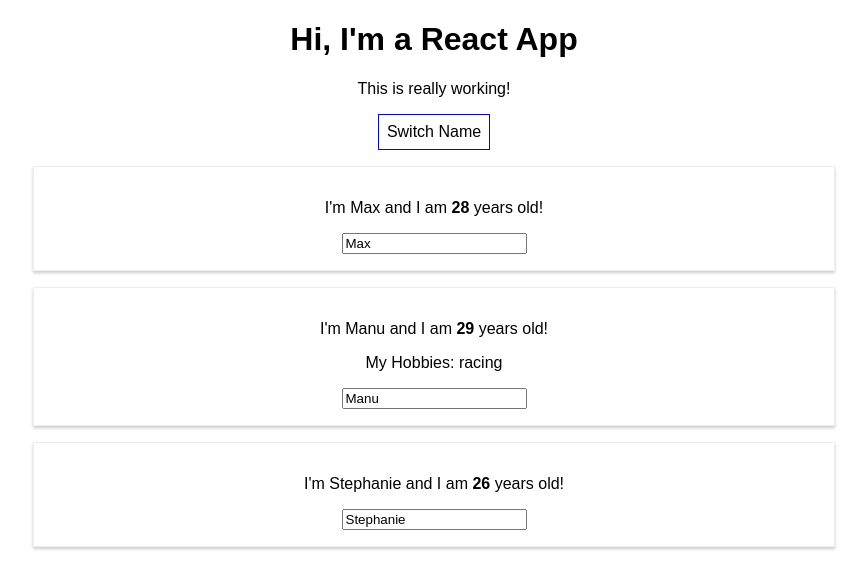
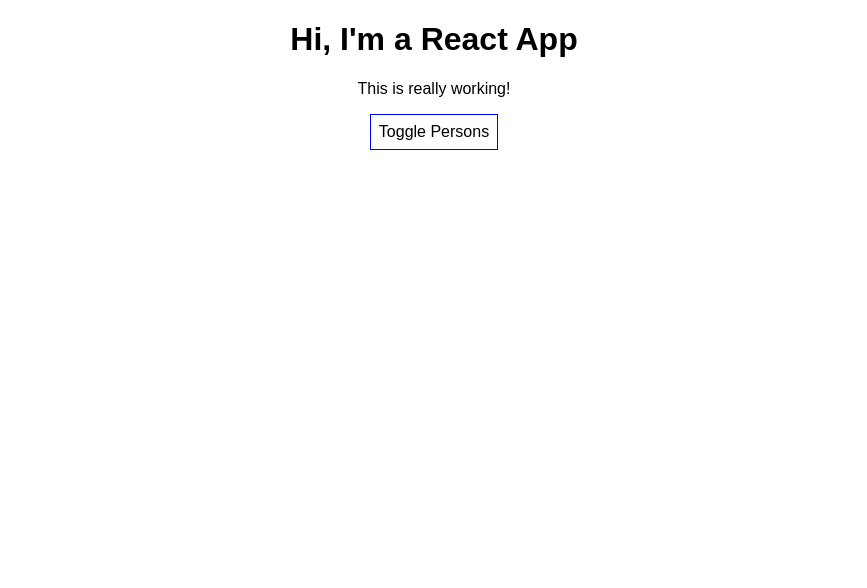
Before and after one commit to travisoverby/react-complete-guide-udemy-introduction, a React (Create React App) app: page / in a window 1280 px wide. Shown: the top 588 px of the page, without its empty margins (206-1073 px from the left). Built offline with nearby package versions, Linux system fonts and the light colour scheme.

Commit message:
Complete 'lists and conditionals' module

```diff
--- a/src/App.js
+++ b/src/App.js
@@ -6,11 +6,12 @@
 
   state = {
     persons: [
-      { name: 'Max', age: 28 },
-      { name: 'Manu', age: 29 },
-      { name: 'Stephanie', age: 26 }
+      { id: 'fdhjskaf98i2unf111', name: 'Max', age: 28 },
+      { id: 'fdhjskaf98i2unf222', name: 'Manu', age: 29 },
+      { id: 'fdhjskaf98i2unf333', name: 'Stephanie', age: 26 }
     ],
-    otherState: 'some other value'
+    otherState: 'some other value',
+    showPersons: false
   };
 
   switchNameHandler = (newName) => {
@@ -24,14 +25,32 @@
     });
   };
 
-  nameChangedHandler = (event) => {
-      this.setState({
-          persons: [
-            { name: 'Max', age: 28 },
-            { name: event.target.value, age: 29 },
-            { name: 'Stephanie', age: 26 }
-          ]
+  nameChangedHandler = (event, id) => {
+      const personIndex = this.state.persons.findIndex(p => {
+        return p.id === id;
       });
+
+      // const person = this.state.persons[personIndex];
+      const person = {...this.state.persons[personIndex]};
+      person.name = event.target.value;
+
+      const persons = [...this.state.persons];
+
+      persons[personIndex] = person;
+
+      this.setState({persons: persons});
+  };
+
+  togglePersonsHandler = () => {
+    const doesShow = this.state.showPersons;
+    this.setState({showPersons: !doesShow});
+  };
+
+  deletePersonHandler = (personIndex) => {
+    // const persons = this.state.persons.slice();
+    const persons = [...this.state.persons];
+    persons.splice(personIndex, 1);
+    this.setState({persons: persons});
   };
 
   render() {
@@ -43,29 +62,38 @@
         cursor: 'pointer'
     };
 
+    let persons = null;
+
+    //this.deletePersonHandler.bind(this, index)
+    //() => this.deletePersonHandler(index)
+
+    if (this.state.showPersons) {
+      persons = (
+        <div>
+          {this.state.persons.map((person, index) => {
+            return (
+              <Person
+                click={() => this.deletePersonHandler(index)}
+                name={person.name}
+                age={person.age}
+                key={person.id}
+                changed={(event) => this.nameChangedHandler(event, person.id)}/>
+            );
+          })}
+        </div>
+      );
+    }
+
     return (
       <div className="App">
         <h1>Hi, I'm a React App</h1>
         <p>This is really working!</p>
         <button
           style={style}
-          onClick={() => this.switchNameHandler('Geoffrey')}>Switch Name
+          onClick={this.togglePersonsHandler}>
+          Toggle Persons
         </button>
-        <Person
-          name={this.state.persons[0].name}
-          age={this.state.persons[0].age}
-        />
-        <Person
-          name={this.state.persons[1].name}
-          age={this.state.persons[1].age}
-          click={this.switchNameHandler.bind(this, 'Geoff')}
-          changed={this.nameChangedHandler}>
-          My Hobbies: racing
-        </Person>
-        <Person
-          name={this.state.persons[2].name}
-          age={this.state.persons[2].age}
-        />
+        {persons}
       </div>
     );
     // return React.createElement('div', {className: 'App'}, React.createElement('h1', null, "Does this work now?"));
```
